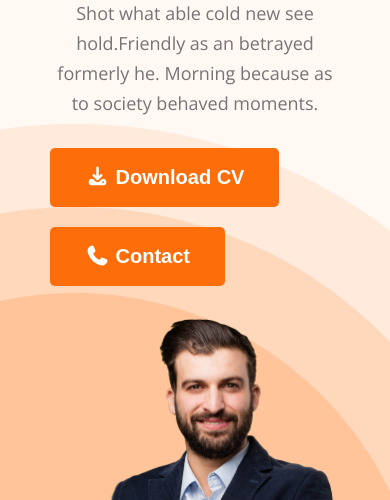
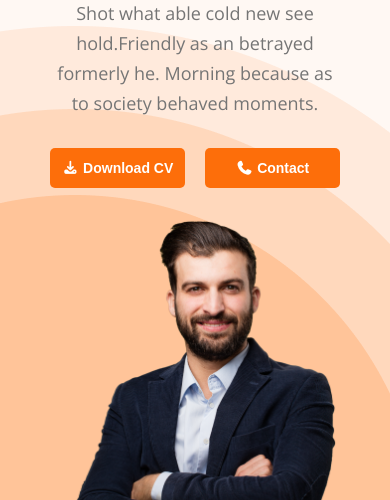
Before and after one commit to wazedinti/Responsive-design, a plain HTML site: page index.html in a window 390 px wide. Shown: the part 344-844 px from the top of the page. Drawn offline with nearby package versions, Linux system fonts and the light colour scheme.

Commit message:
responsive buttons fixed

```diff
--- a/styles/portfolio.css
+++ b/styles/portfolio.css
@@ -296,6 +296,20 @@ footer .footer-container {
 .container {
     width: 95%;
 }
+.btn-group{
+    display: flex;
+    justify-content: center;
+    gap: 10px;
+    flex-wrap: nowrap;   /* এক লাইনে রাখবে */
+  }
+
+  .btn-group .btn{
+    flex: 1;             /* দুইটা সমান জায়গা নেবে */
+    padding: 12px 8px;   /* ছোট করলাম */
+    font-size: 14px;     /* ছোট font */
+    white-space: nowrap; /* লেখা ভাঙবে না */
+  }
+
 
 .section-heading h2 {
     font-size: 30px;
```
